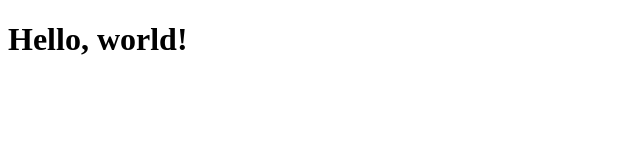
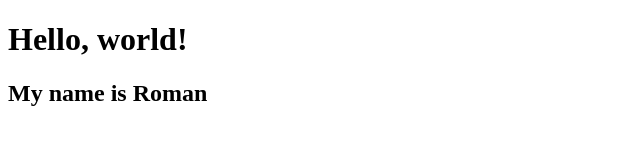
Before and after one commit to ramorozov/gitproject, a plain HTML site: page index.html in a window 1280 px wide. Shown: the whole page, without its empty margins (0-640 px from the left). Drawn offline with Linux system fonts and the light colour scheme.

Commit message:
Mod index.html

```diff
--- a/index.html
+++ b/index.html
@@ -8,6 +8,7 @@
 </head>
 <body>
     <h1>Hello, world!</h1>
+    <h2>My name is Roman</h2>
 
 </body>
 </html>
```
